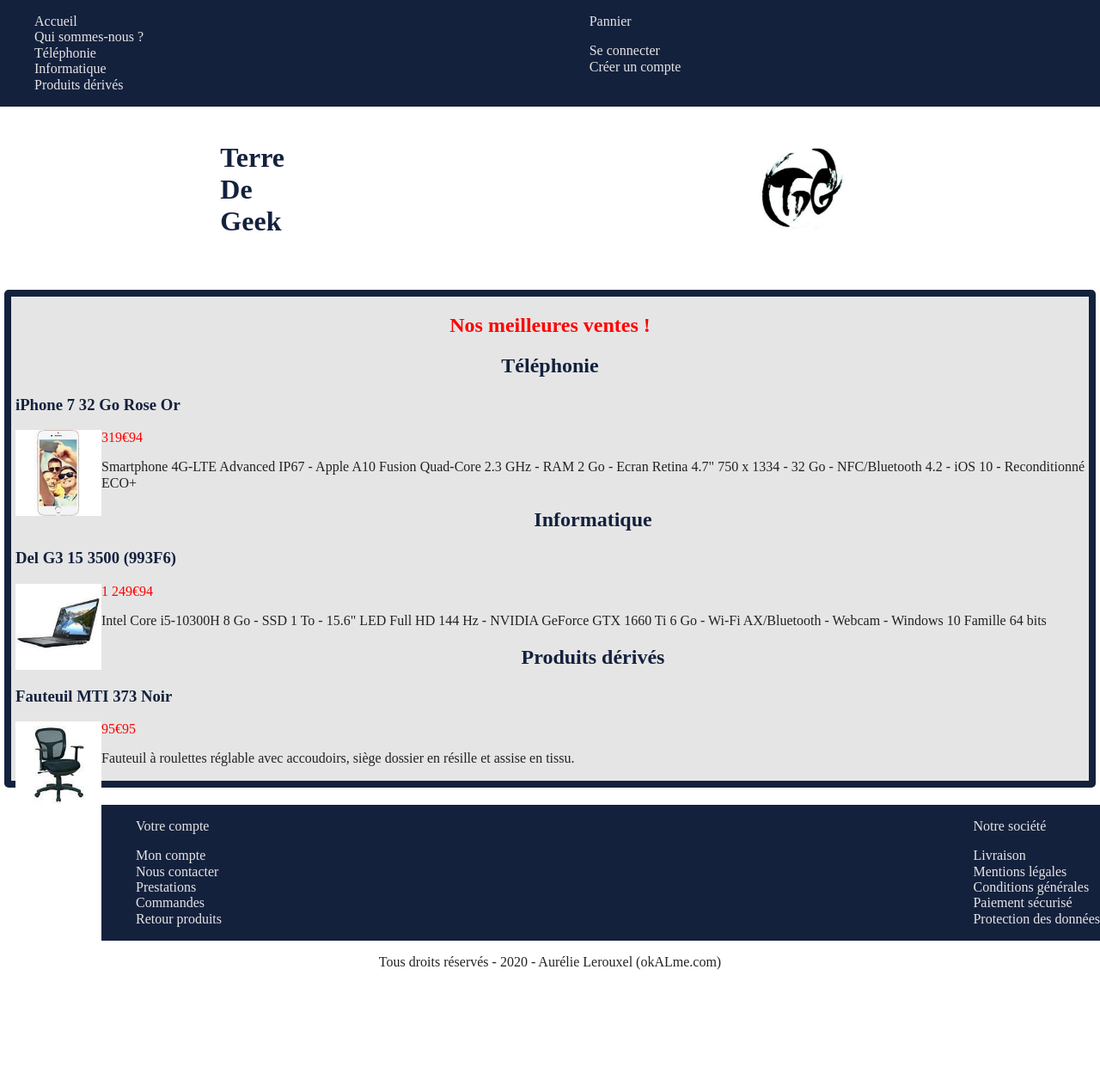
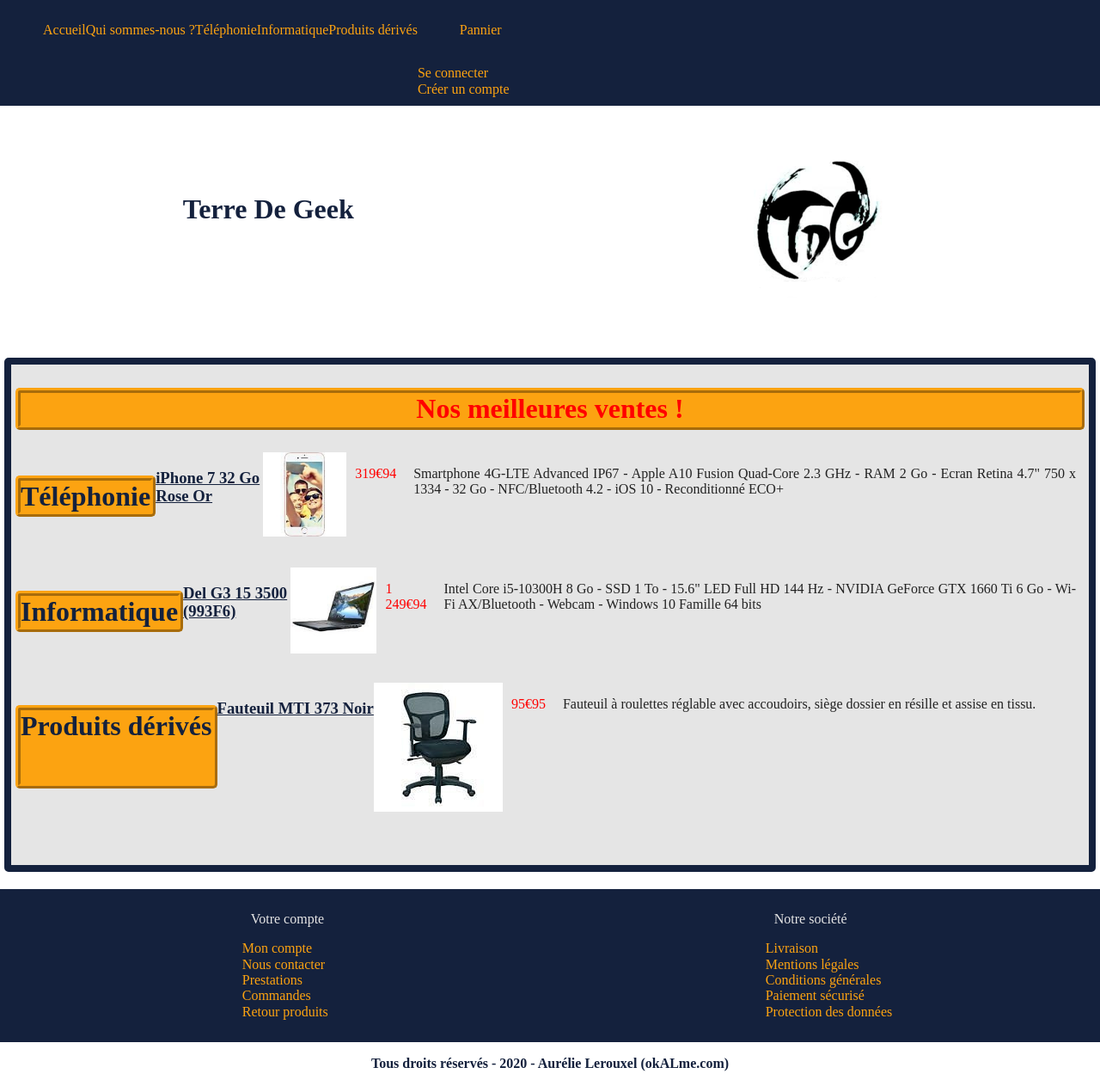
Before and after one commit to aurelielerouxel/terre_de_geek, a website built with Parcel: page index.html in a window 1280 px wide. Shown: the whole page at 86% size. Before the commit the page ends 1145 px from the top, so only its background shows below. Built offline with nearby package versions, Linux system fonts and the light colour scheme.

Commit message:
Update the readme.md

```diff
--- a/css/main.css
+++ b/css/main.css
@@ -120,6 +120,7 @@
   margin-right: 5px;
   padding-left: 5px;
   padding-right: 5px;
+  padding-bottom: 30px;
 }
 
 /* Footer */
@@ -128,13 +129,13 @@
 
 /* Image */
 img {
-  width: 100px;
+  max-width: 100%;
   height: auto;
 }
 
 /* A  */      /*text color in nav and footer*/
 a {
-  color: #e5e5e5;
+  color: #fca311;
 }
 
 /* Title */
@@ -181,11 +182,15 @@
   color: #e5e5e5;
 }
 
+.textcolorblue {
+  color: #14213D;
+  font-weight: bold;
+}
+
 /* Utility classes*/
-
 .menu {   /*placing links in the menu and the footer*/
   display: flex;
-  justify-content: space-between;
+  padding: 10px;
   background-color: #14213D;
 }
 
@@ -206,16 +211,100 @@
 }
 
 /* Media query */
-@media screen and (min-width: 556px) {
+@media screen and (min-width: 720px) {
+  /* nav div ul {
+    background-color: #14213D;
+    display: flex;
+    flex-direction: row;
+    justify-content: space-between;
+    font-size: 1em;
+  } */
 
+  header {
+    margin: 0;
+    padding: 0;
+  }
+
+  h1 {
+    font-size: 4em;
+  } */
+
+  main {
+    font-size: 1.2em;
+  }
+
+  h2 {
+    font-size: 2em;
+    border: ridge;
+    border-color: #fca311;
+    border-width: 0.2em;
+    border-radius: 5px;
+    background-color: #fca311;
+  }
+
+  section {
+    padding-bottom: 2em;
+  }
+
+  h3 {
+    text-decoration: underline;
+  }
+
+  img {
+    border: solid;
+    border-width: 0.2em;
+    border-color: #14213D;
+  }
+
+  p {
+    padding-left: 10px;
+    padding-right: 10px;
+  }
+
+  footer {
+    display: flex;
+    justify-content: space-around;
+  }
 }
 
-@media screen and (min-width: 786px) {
+@media screen and (min-width: 960px) {
+  nav {
 
+  }
+
+  header {
+
+  }
+
+  main section article {
+    display: flex;
+    /* flex-direction: column; */
+    justify-content: flex-start;
+    /* align-items: center; */
+  }
+
+  footer {
+
+  }
 }
 
-@media screen and (min-width: 1200px) {
+@media screen and (min-width: 1140px) {
+  nav div ul {
+    display: flex;
+    justify-content: space-around;
+  }
 
+  header {
+
+  }
+
+  main {
+
+  }
+
+  footer {
+
+  }
 }
 
 
--- a/index.html
+++ b/index.html
@@ -38,27 +38,27 @@
     <ul>
       <li><a href="#">Pannier</a></li>
     </ul>
-      <ul>
+    <ul></ul>
       <li><a href="#">Se connecter</a></li>
       <li><a href="#">Créer un compte</a></li>
     </ul>
-    </div>>
+  </div>
   </nav>
 
   <header>
     <section>
-      <h1>Terre<br> De<br> Geek</h1>
+      <h1 class="center">Terre De Geek</h1>
     </section>
-    <figure>
+    <figure class="center">
       <img src="img/logo_tdg.png" alt="image du logo du site Terre De Geek">
     </figure>
   </header>
 
   <main>
     <section>
-      <article>
-        <h2 class="center importantmessage">Nos meilleures ventes !</h2>
-      </article>
+      <!-- <article> -->
+        <h2 class="center importantmessage ">Nos meilleures ventes !</h2>
+      <!-- </article> -->
       <article>
         <h2 class="center">Téléphonie</h2>
         <h3>iPhone 7 32 Go Rose Or</h3>
@@ -113,7 +113,7 @@
       </ul>
     </div>
   </footer>
-  <div class="center"><p>Tous droits réservés - 2020 - Aurélie Lerouxel (okALme.com)</p></div>
+  <div class="center textcolorblue"><p><strong>Tous droits réservés - 2020 - Aurélie Lerouxel (okALme.com)</strong></p></div>
 
   <!-- Add your site or application content here -->
   <!-- <p>Hello world! This is HTML5 Boilerplate.</p> -->
```
Also changed, not shown: nousContacter.html (+3 -0 lines), prestations.html (+2 -2 lines), quiSommesNous.html (+1 -1 lines), README.md. Lines whose indentation alone changed are shown as unchanged.
